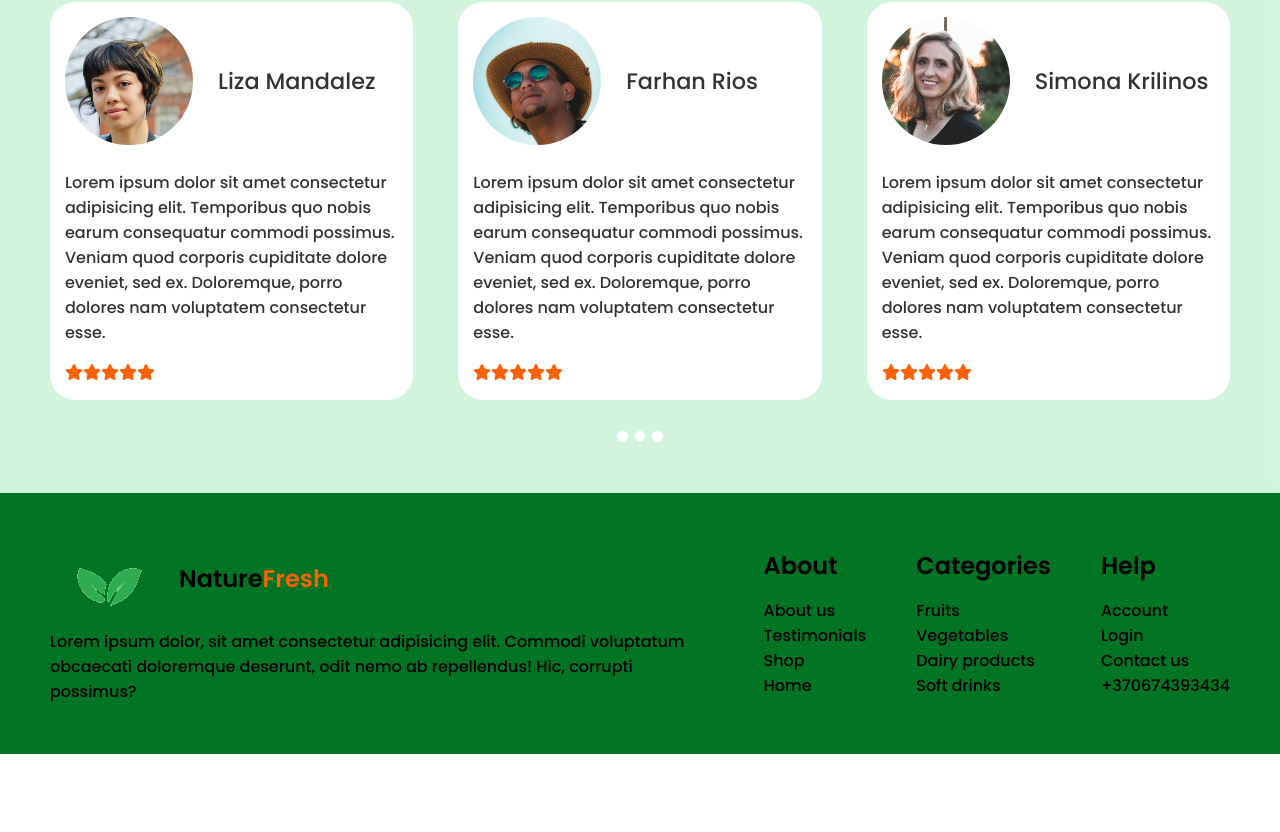
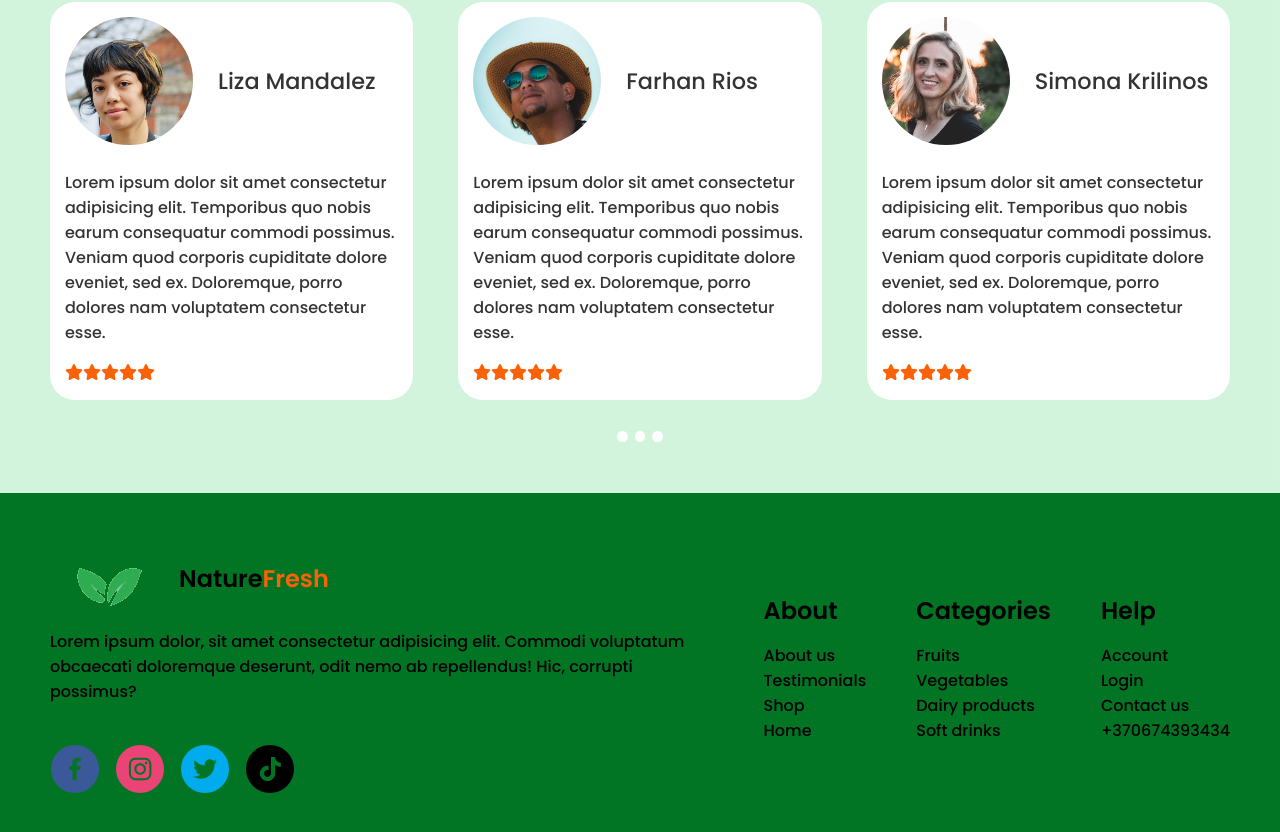
Before and after one commit to SigitaZaromskiene/Grocery-Shop, a React (Create React App) app in the folder shop/: page / in a window 1280 px wide. Shown: the part 2821-3653 px from the top of the page. Before the commit the page ends 3575 px from the top, so only its background shows below. Built offline with nearby package versions, Linux system fonts and the light colour scheme.

Commit message:
footer icons

```diff
--- a/shop/package.json
+++ b/shop/package.json
@@ -5,6 +5,7 @@
   "dependencies": {
     "@fortawesome/fontawesome-svg-core": "^6.4.2",
     "@fortawesome/free-brands-svg-icons": "^6.4.2",
+    "@fortawesome/free-regular-svg-icons": "^6.4.2",
     "@fortawesome/free-solid-svg-icons": "^6.4.2",
     "@fortawesome/react-fontawesome": "^0.2.0",
     "@react-icons/all-files": "^4.1.0",
@@ -17,6 +18,7 @@
     "react-redux": "^8.1.3",
     "react-router-dom": "^6.17.0",
     "react-scripts": "5.0.1",
+    "react-social-icons": "^6.4.0",
     "redux": "^4.2.1",
     "sass": "^1.69.3",
     "web-vitals": "^2.1.4"
--- a/shop/src/UI/Modules/_footer.scss
+++ b/shop/src/UI/Modules/_footer.scss
@@ -17,7 +17,19 @@
 
     &_logo {
         @include flex (flex-start, center, row, 25px);
+    }
 
+    &_icons {
+        @include flex (flex-start, center, row, 15px);
+        margin-top: 40px;
+        cursor: pointer;
+&_icon {
+    border: 1px solid transparent;
+
+    &:hover {
+        transform:scale(1.2)
+    }
+}
 
     }
 }
--- a/shop/src/components/Sections/Footer.jsx
+++ b/shop/src/components/Sections/Footer.jsx
@@ -1,11 +1,5 @@
 import logo from "../../UI/Img/logo.png";
-import { FontAwesomeIcon } from "@fortawesome/react-fontawesome";
-import {
-  faFacebookF,
-  faInstagram,
-  faTwitter,
-  faTiktok,
-} from "@fortawesome/free-solid-svg-icons";
+import { SocialIcon } from "react-social-icons";
 
 function Footer() {
   return (
@@ -22,18 +16,13 @@ function Footer() {
           voluptatum obcaecati doloremque deserunt, odit nemo ab repellendus!
           Hic, corrupti possimus?
         </p>
-        <div>
-          <div>
-            <FontAwesomeIcon icon={faFacebookF} />{" "}
-          </div>
-          <div>
-            <FontAwesomeIcon icon={faInstagram} />
-          </div>
-          <div>
-            <FontAwesomeIcon icon={faTwitter} />
-          </div>
+
+        <div className="footer_container_icons">
+          <SocialIcon className="footer_container_icons_icon" url="https://facebook.com" />
+          <SocialIcon className="footer_container_icons_icon" url="https://instagram.com" />
+          <SocialIcon className="footer_container_icons_icon" url="https://twitter.com" />
+          <SocialIcon className="footer_container_icons_icon" url="https://tiktok.com" />
         </div>
-        <FontAwesomeIcon icon={faTiktok} />
       </div>
       <div>
         <h4>About</h4>
```
Also changed, not shown: 1 other file (tests, documents, lock files or other folders).
